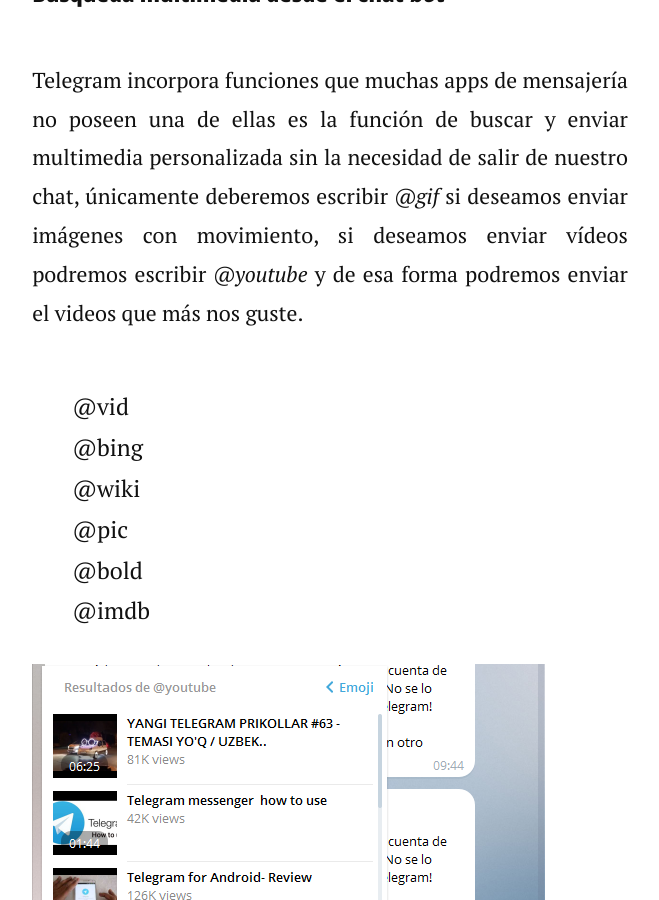
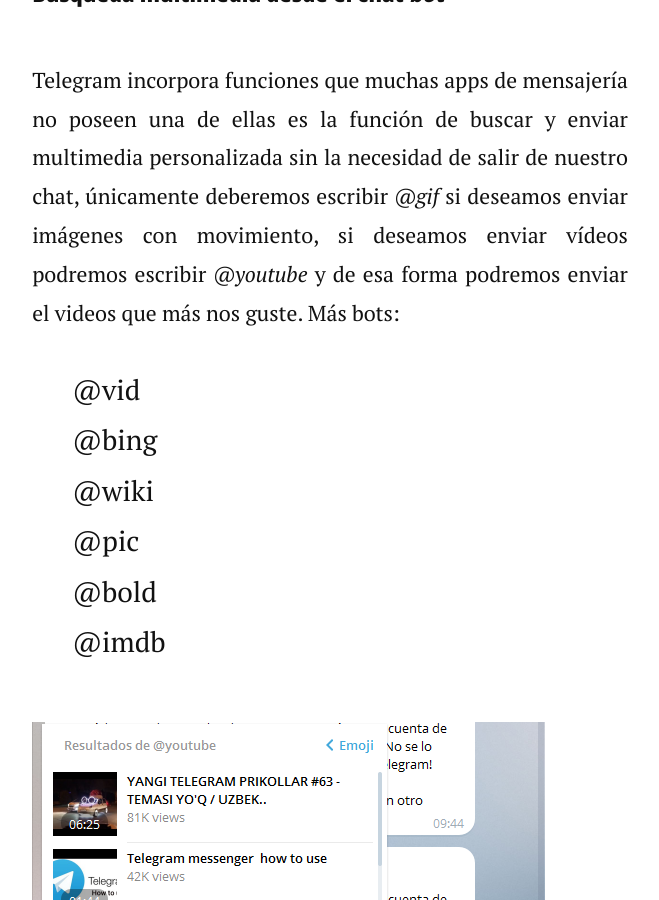
Before and after one commit to Freivincampbell/freivincampbell.github.io, a Jekyll site: the page built from _posts/2017-01-05-telegram.md, in a window 1280 px wide and 900 px high, scrolled down 2786 px. Shown: the whole window, without its empty margins (310-969 px from the left). Built offline with Jekyll 4.4.1, drawn with Linux system fonts in a browser that asks for light colours; nearby versions of some CDN libraries; emoji names are drawn with the system emoji font; comment, search, counter and statistics services are not loaded.

Commit message:
telegram v1

```diff
--- a/_posts/2017-01-05-telegram.md
+++ b/_posts/2017-01-05-telegram.md
@@ -36,7 +36,7 @@
 
 >Telegram incorpora funciones que muchas apps de mensajería no poseen una de ellas es la función de buscar y enviar
 multimedia personalizada sin la necesidad de salir de nuestro chat, únicamente deberemos escribir *@gif* si deseamos enviar imágenes con movimiento, si deseamos enviar vídeos podremos escribir *@youtube* y de esa forma podremos enviar el videos que más nos guste.
-
+> Más bots:
 - @vid
 - @bing
 - @wiki
```
